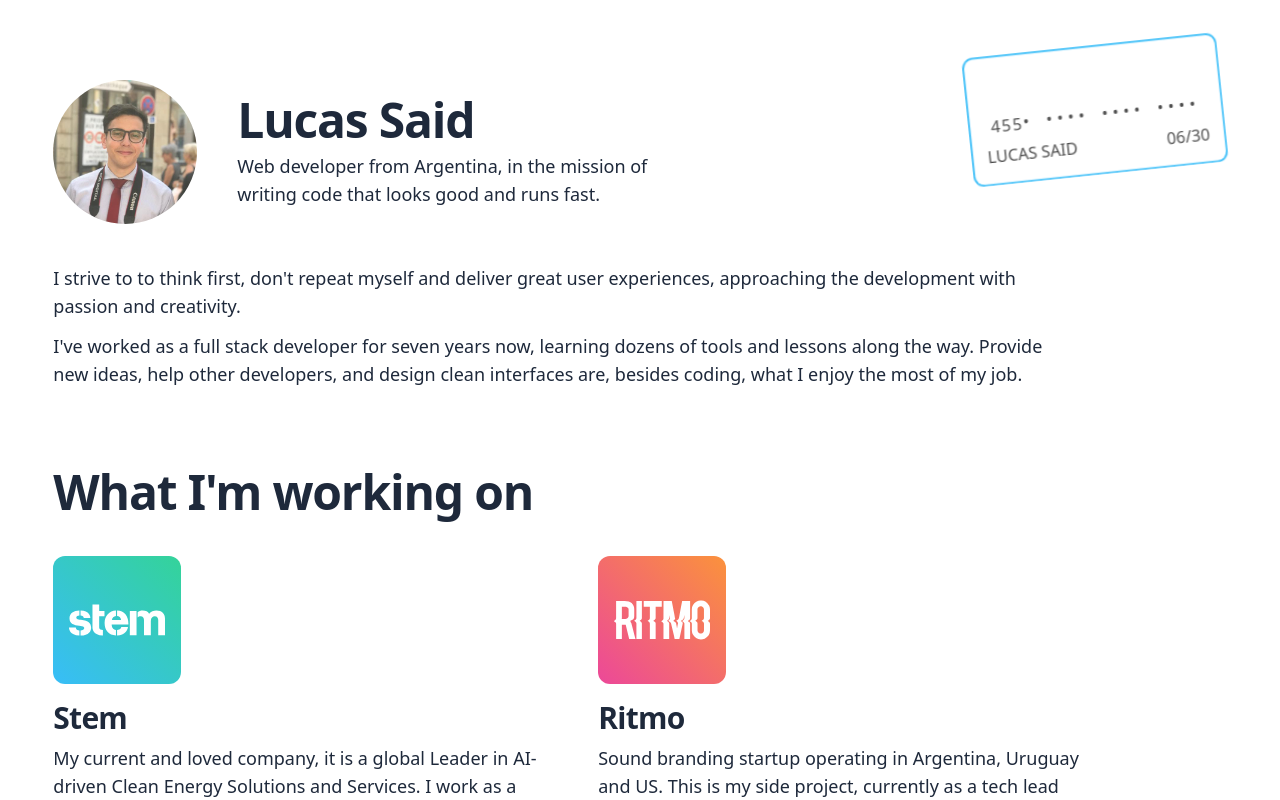
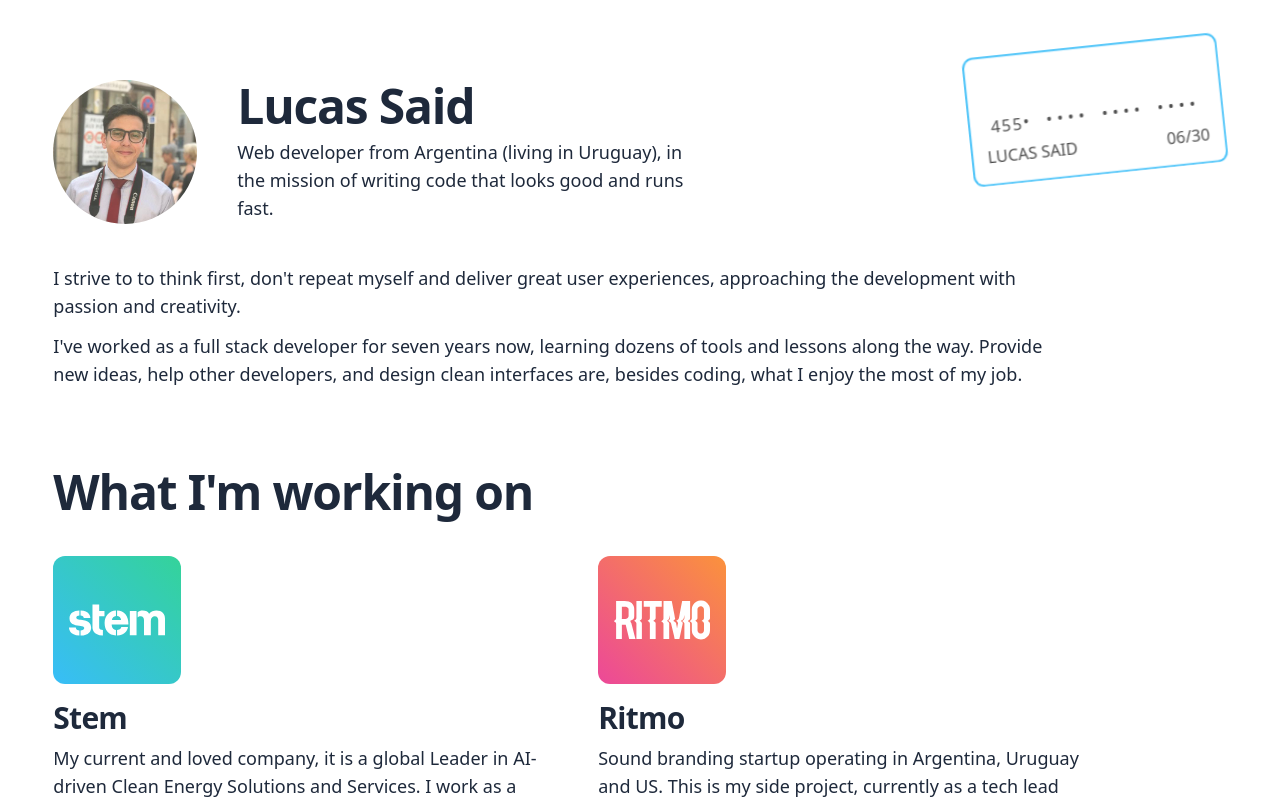
Before and after one commit to lucassaid/portfolio, a React (Create React App) app: page / in a window 1280 px wide. Shown: the top 800 px of the page. Built offline with nearby package versions, Linux system fonts and the light colour scheme.

Commit message:
updated presentation

```diff
--- a/src/screens/home/Presentation.tsx
+++ b/src/screens/home/Presentation.tsx
@@ -16,7 +16,7 @@
             Lucas Said
           </h2>
           <p className="max-w-md mt-2">
-            Web developer from Argentina, in the mission of writing code that looks good and runs fast.
+            Web developer from Argentina (living in Uruguay), in the mission of writing code that looks good and runs fast.
           </p>
         </div>
       </div>
```
